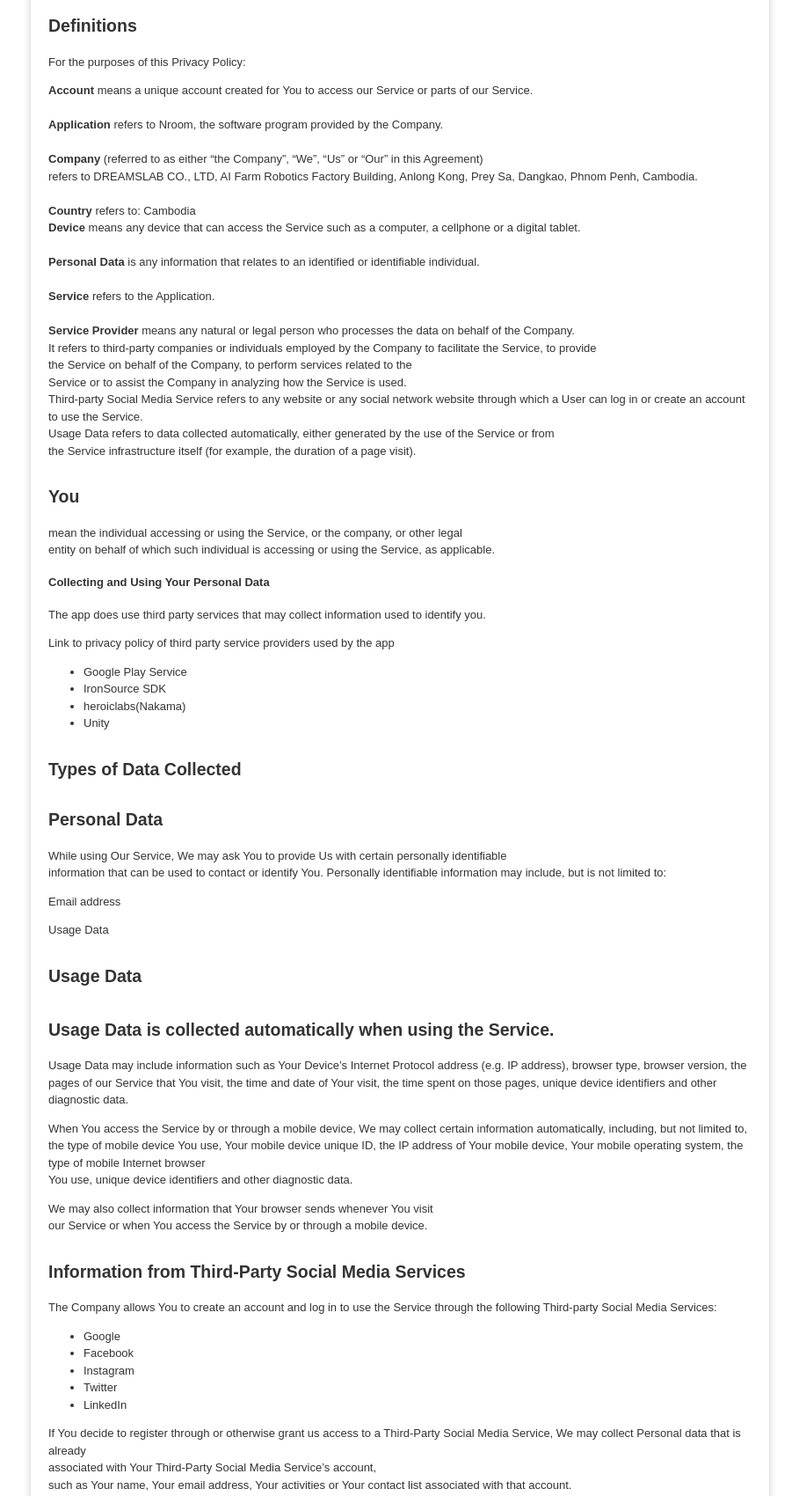
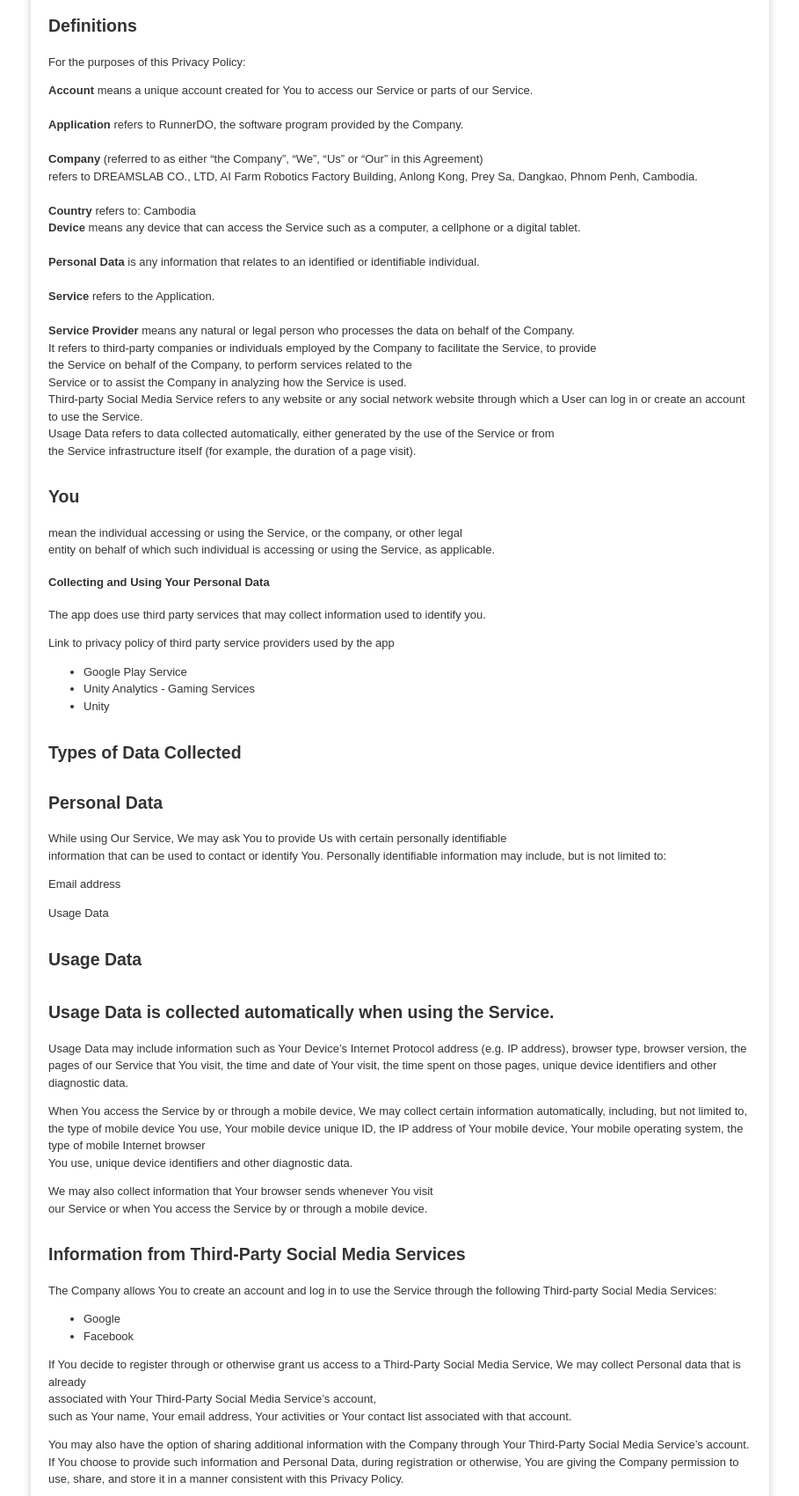
Before and after one commit to dreamsLAB-kh/runnderdo-private-policy, a plain HTML site: page index.html in a window 1280 px wide. Shown: the part 513-2213 px from the top of the page at 88% size, without its empty margins (185-1094 px from the left). Drawn offline with Linux system fonts and the light colour scheme.

Commit message:
Update index.html

```diff
--- a/index.html
+++ b/index.html
@@ -14,7 +14,7 @@
     <div >
       <div >
         <div >
-          <p>Last updated: October 10, 2023</p>
+          <p>Last updated: September, 11, 2024</p>
           <br >This Privacy Policy describes Our policies and procedures on
           the </br>collection, use and disclosure of Your information when You
           use the Service and tells You about Your privacy rights and how
@@ -53,7 +53,7 @@
         </div>
         <div >
           <strong>Application </strong>
-          refers to Nroom, the software program provided by the Company.
+          refers to RunnerDO, the software program provided by the Company.
         </div>
         </br>
         <div >
@@ -126,9 +126,8 @@
         </p>
         <ul>
           <li>Google Play Service</li>
-          <li >IronSource SDK</li>
-        <li>heroiclabs(Nakama)</li>
-         <li >Unity</li>
+          <li>Unity Analytics - Gaming Services</li>
+          <li>Unity</li>
         </ul>
         <h2 >
           Types of Data Collected
@@ -184,11 +183,8 @@
               Media Services:
             </p>
             <ul>
-              <li > Google</li>
-              <li > Facebook</li>
-              <li > Instagram</li>
-              <li >Twitter</li>
-              <li >LinkedIn</li>
+              <li >Google</li>
+              <li >Facebook</li>
             </ul>
           </div>
           <p >
```
